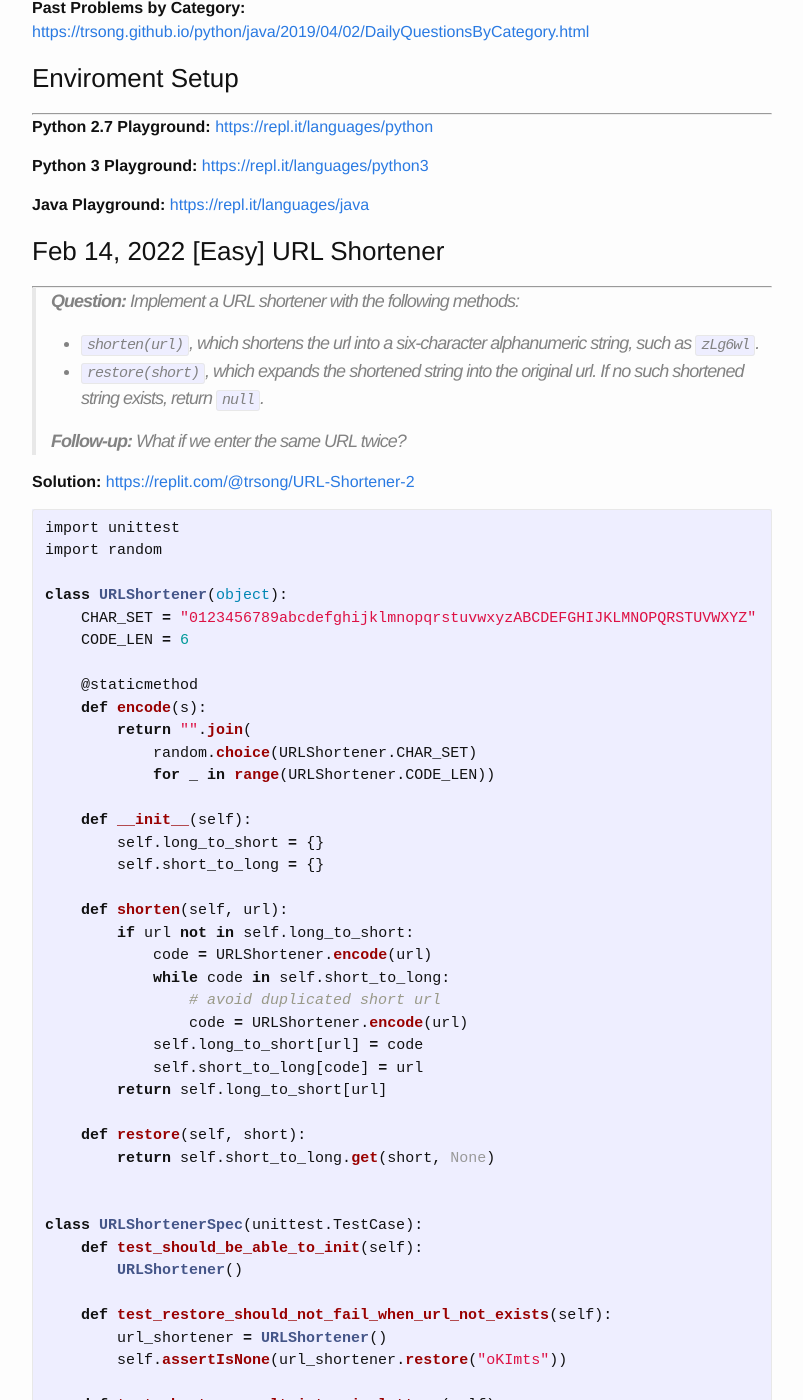
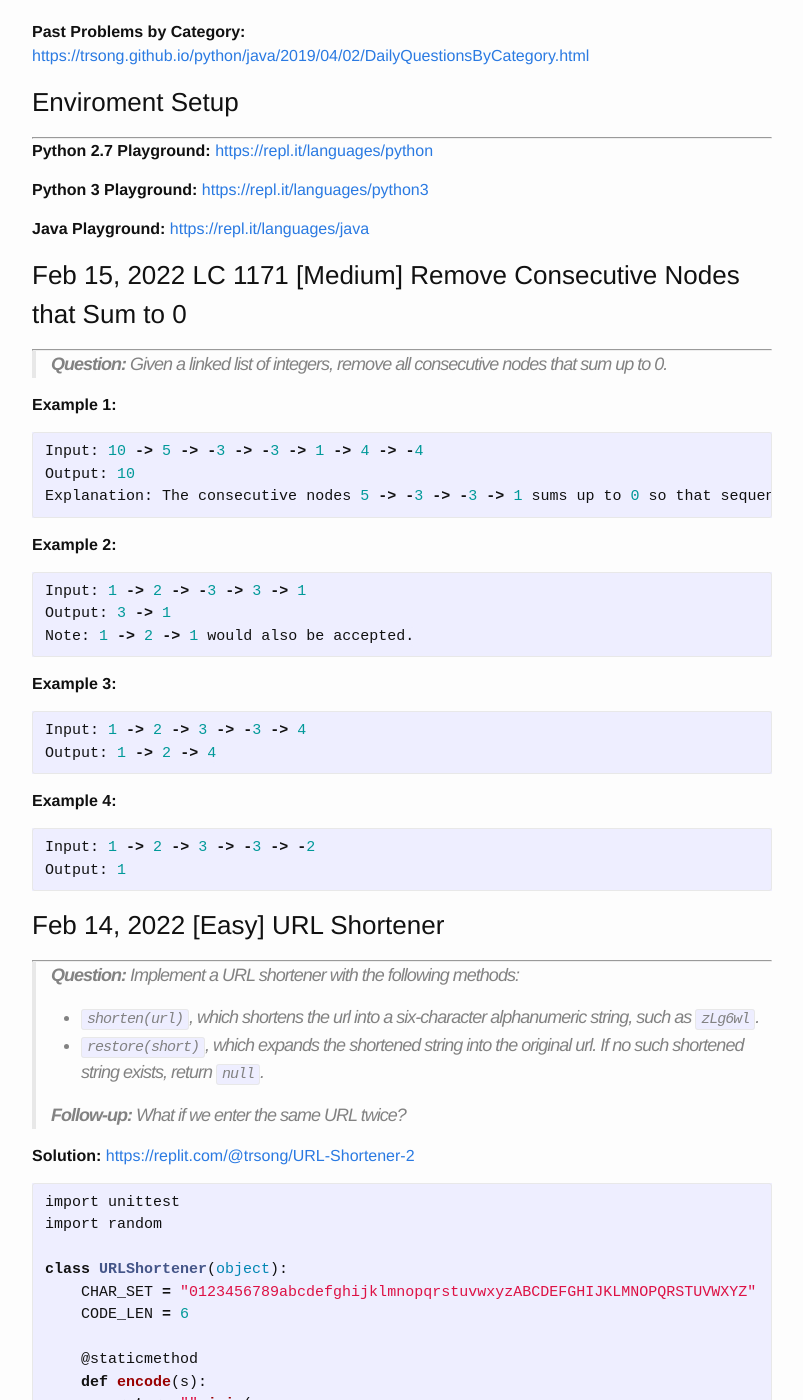
Before and after one commit to trsong/trsong.github.io, a Jekyll site: the page built from _posts/2022-02-01-DailyQuestionsFeb.md, in a window 1280 px wide and 1400 px high, scrolled down 666 px. Shown: the whole window, without its empty margins (238-1041 px from the left). Built offline with Jekyll 4.4.1, drawn with Linux system fonts in a browser that asks for light colours; some of the changed text lies outside the part shown.

Commit message:
Add Feb 15 question

````diff
--- a/_posts/2022-02-01-DailyQuestionsFeb.md
+++ b/_posts/2022-02-01-DailyQuestionsFeb.md
@@ -20,6 +20,38 @@ categories: Python/Java
 
 **Java Playground:** [https://repl.it/languages/java](https://repl.it/languages/java)
 
+
+
+### Feb 15, 2022 LC 1171 \[Medium\] Remove Consecutive Nodes that Sum to 0
+---
+> **Question:** Given a linked list of integers, remove all consecutive nodes that sum up to 0.
+
+**Example 1:**
+```py
+Input: 10 -> 5 -> -3 -> -3 -> 1 -> 4 -> -4
+Output: 10
+Explanation: The consecutive nodes 5 -> -3 -> -3 -> 1 sums up to 0 so that sequence should be removed. 4 -> -4 also sums up to 0 too so that sequence should also be removed.
+```
+
+**Example 2:**
+
+```py
+Input: 1 -> 2 -> -3 -> 3 -> 1
+Output: 3 -> 1
+Note: 1 -> 2 -> 1 would also be accepted.
+```
+
+**Example 3:**
+```py
+Input: 1 -> 2 -> 3 -> -3 -> 4
+Output: 1 -> 2 -> 4
+```
+
+**Example 4:**
+```py
+Input: 1 -> 2 -> 3 -> -3 -> -2
+Output: 1
+```
 
 ### Feb 14, 2022 \[Easy\] URL Shortener
 ---
````
